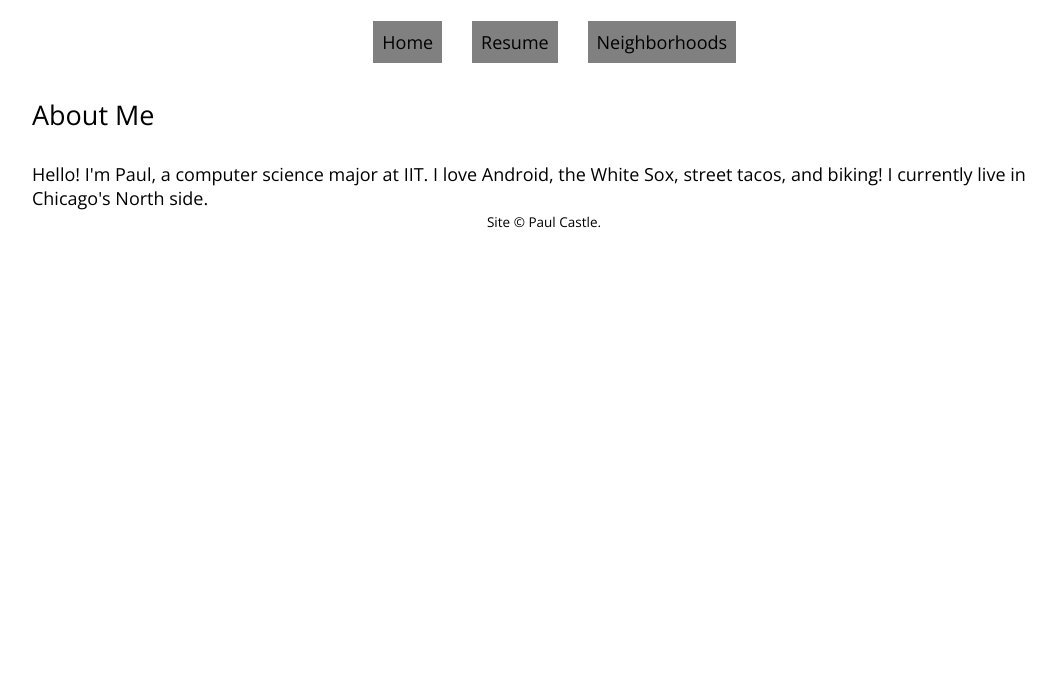
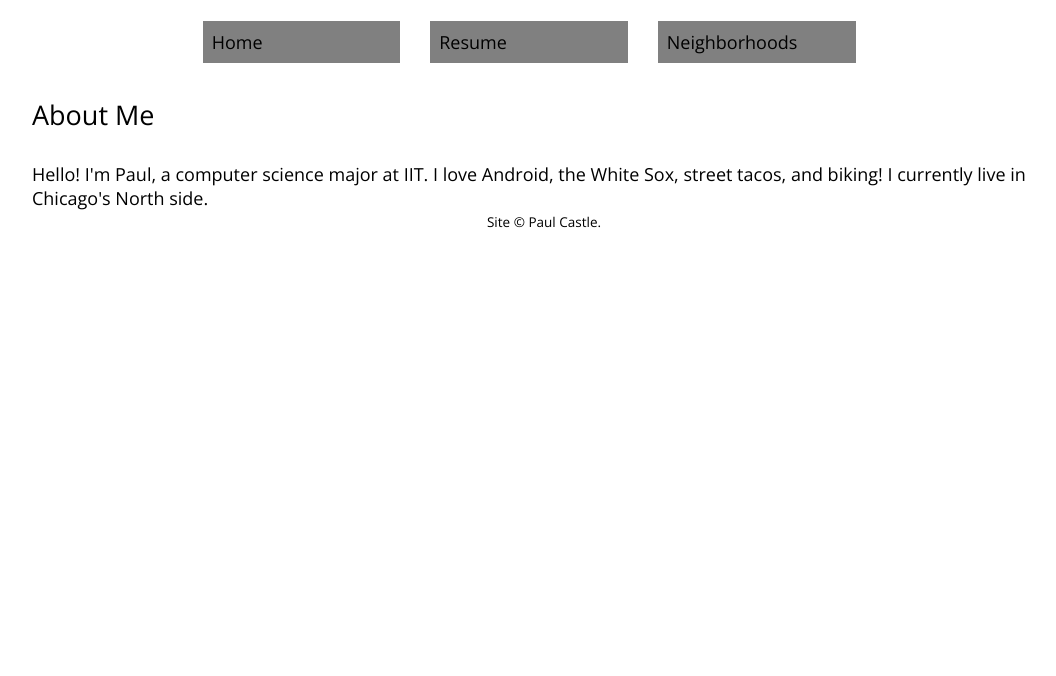
Before and after one commit to rcrobot/Project2, a plain HTML site: page index.html in a window 1536 px wide. Shown: the part 124-800 px from the top of the page, without its empty margins (224-1280 px from the left). Drawn offline with nearby package versions, Linux system fonts and the light colour scheme.

Commit message:
Fix margin and padding for navigation

```diff
--- a/assets/css/screen.css
+++ b/assets/css/screen.css
@@ -130,7 +130,7 @@ footer {
 
 @media screen and (min-width: 87.5em) {
   .nav {
-    padding-left: 33.333%;
-    padding-right: 33.333%;
+    margin-left: 16.666%;
+    margin-right: 16.666%;
   }
 }
```
